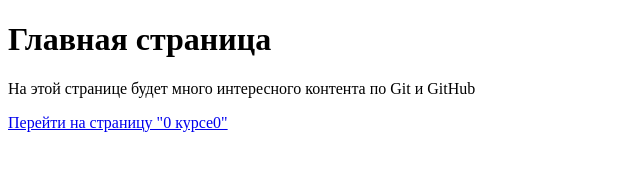
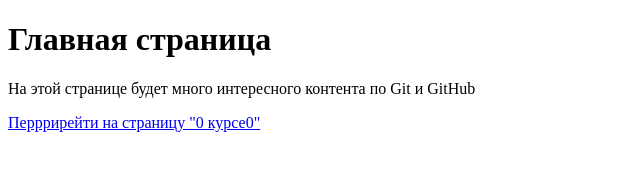
Before and after one commit to kkkate1/git-directoryyy, a plain HTML site: page index.html in a window 1280 px wide. Shown: the full height of the page, 0-640 px from the left. Drawn offline with Linux system fonts and the light colour scheme.

```diff
--- a/index.html
+++ b/index.html
@@ -12,7 +12,7 @@
     На этой странице будет много интересного контента по Git и GitHub
     <p>
         <a href="pages/about/html">
-            Перейти на страницу "0 курсе0"
+            Перррирейти на страницу "0 курсе0"
         </a>
 </body>
 </html>
```
